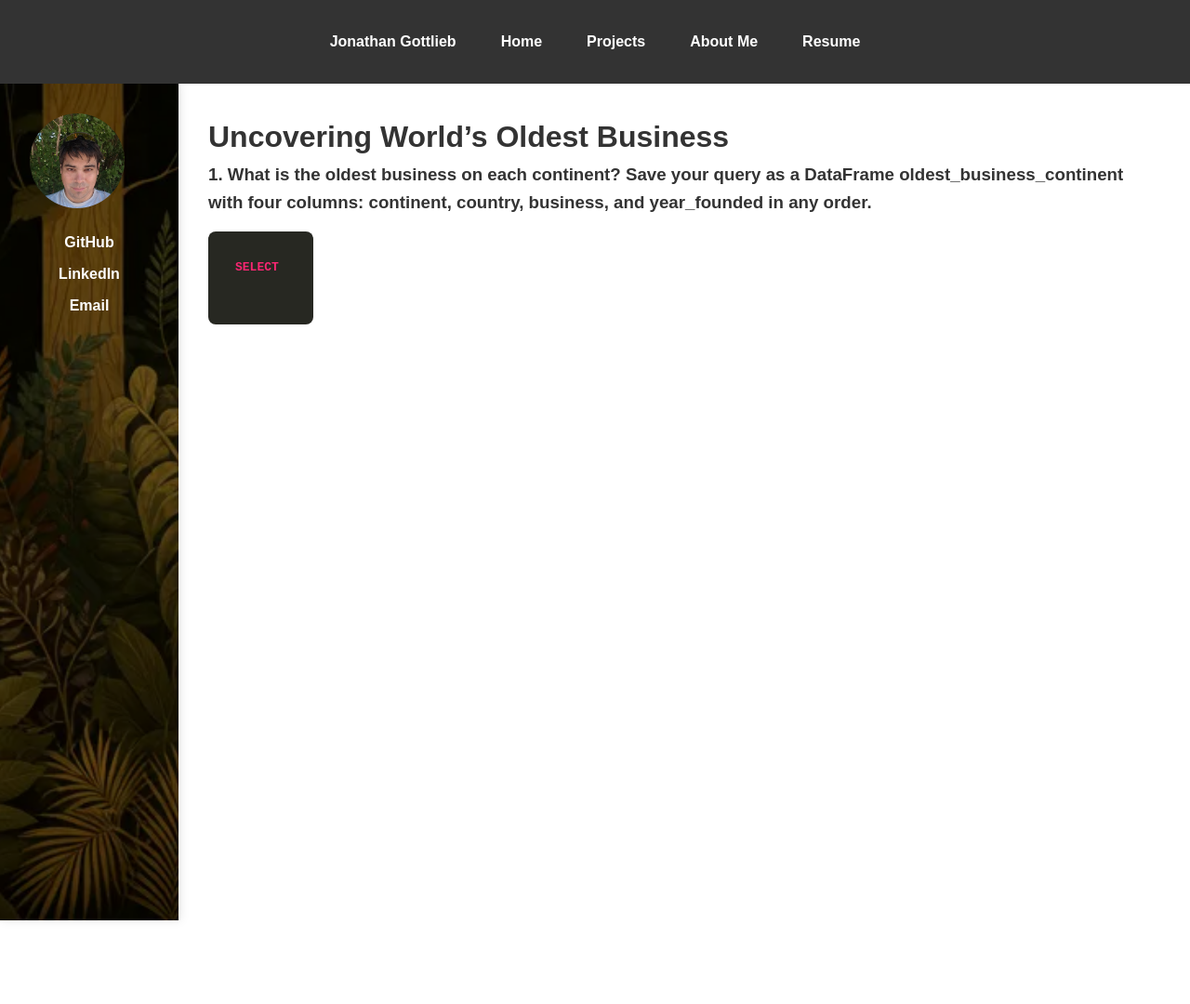
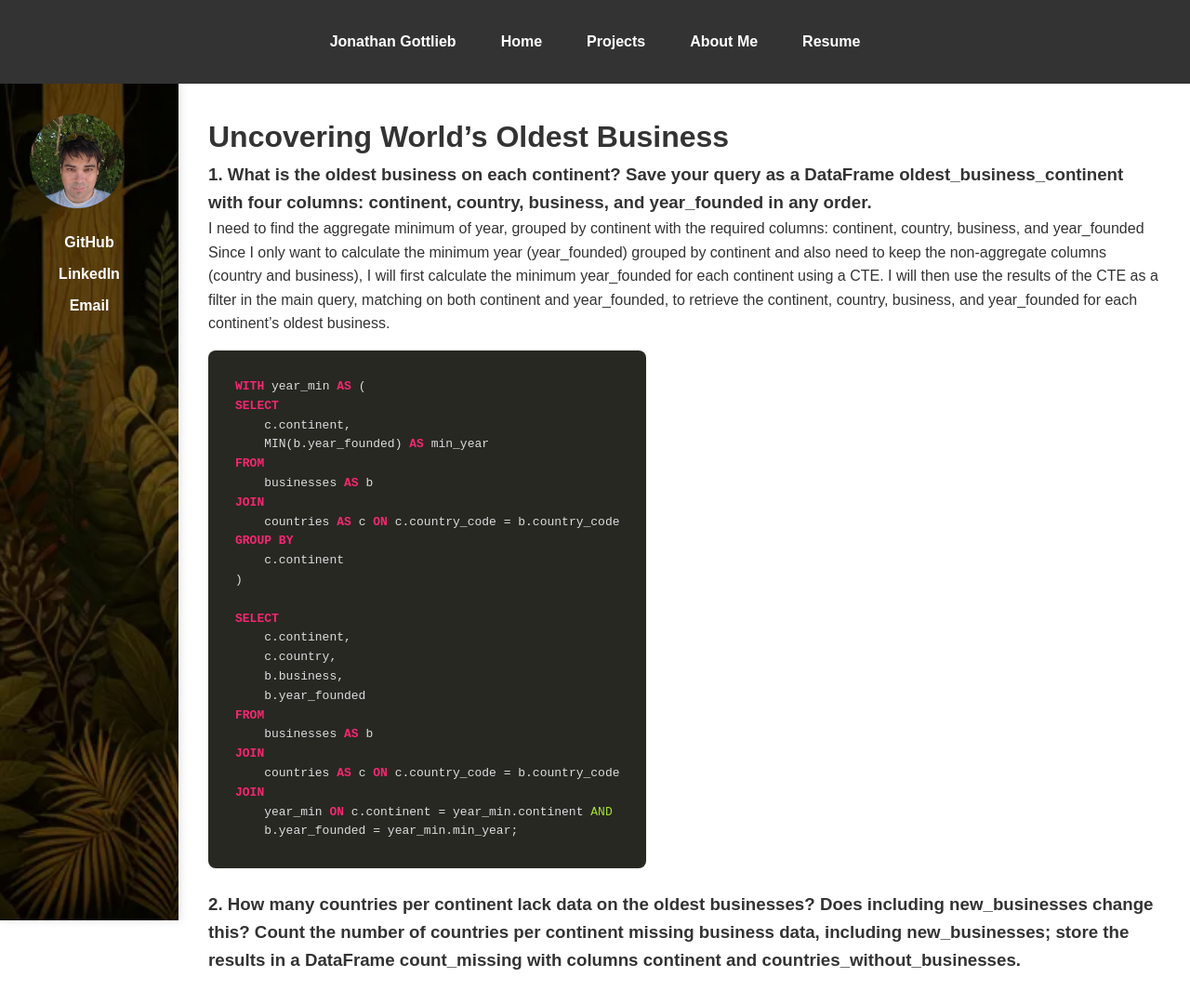
Before and after one commit to gotjon05/website_fina, a Jekyll site: the page built from _projects/worlds-oldest-business.md, in a window 1280 px wide. Shown: the whole page at 93% size. Built offline with Jekyll 4.4.1, drawn with Linux system fonts in a browser that asks for light colours; before the commit the page ends 990 px from its top, so only the background shows below that.

Commit message:
updated sql article

````diff
--- a/_projects/worlds-oldest-business.md
+++ b/_projects/worlds-oldest-business.md
@@ -11,7 +11,35 @@ category: SQL
 # Uncovering World’s Oldest Business
 ### 1. What is the oldest business on each continent? Save your query as a DataFrame oldest_business_continent with four columns: continent, country, business, and year_founded in any order.
 
+I need to find the aggregate minimum of year, grouped by continent with the required columns: continent, country, business, and year_founded
+
+Since I only want to calculate the minimum year (year_founded) grouped by continent and also need to keep the non-aggregate columns (country and business), I will first calculate the minimum year_founded for each continent using a CTE. I will then use the results of the CTE as a filter in the main query, matching on both continent and year_founded, to retrieve the continent, country, business, and year_founded for each continent's oldest business.
+
 ```sql
+WITH year_min AS (
 SELECT
+    c.continent,
+    MIN(b.year_founded) AS min_year
+FROM
+    businesses AS b
+JOIN
+    countries AS c ON c.country_code = b.country_code
+GROUP BY
+    c.continent
+)
 
+SELECT
+    c.continent,
+    c.country,
+    b.business,
+    b.year_founded
+FROM
+    businesses AS b
+JOIN
+    countries AS c ON c.country_code = b.country_code
+JOIN
+    year_min ON c.continent = year_min.continent AND
+    b.year_founded = year_min.min_year;
 ```
+
+### 2. How many countries per continent lack data on the oldest businesses? Does including new_businesses change this? Count the number of countries per continent missing business data, including new_businesses; store the results in a DataFrame count_missing with columns continent and countries_without_businesses.
````
